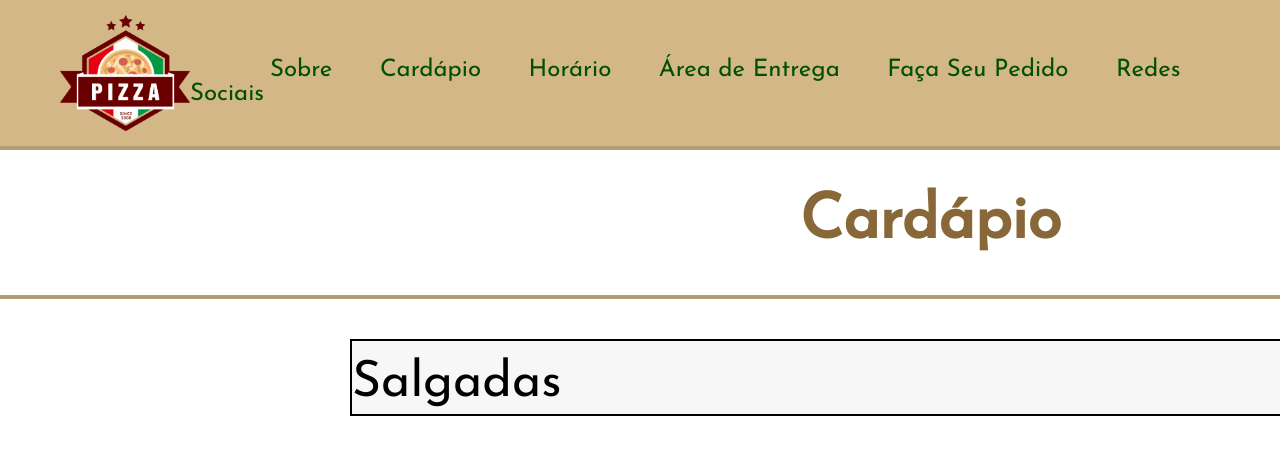
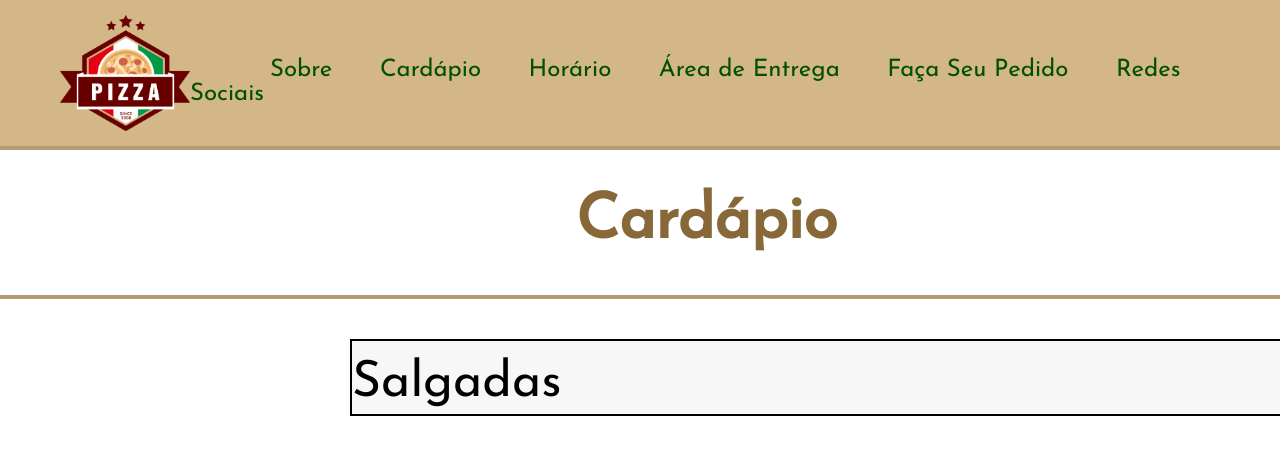
Before and after one commit to Vantoss/Programacao-Web, a PHP site: page /cardapioler.html in a window 1280 px wide. Shown: the top 450 px of the page. Run offline with PHP 8.4, Linux system fonts and the light colour scheme.

Commit message:
Update cardapioler.css

```diff
--- a/cardapioler.css
+++ b/cardapioler.css
@@ -3,7 +3,7 @@
 	border-bottom: 4px solid #B39B72;
 }
 .cardapio{
-	margin: 41px 800px;
+	margin: 41px 45%;
 	font-size: 62px;
 	font-family: 'Josefin Sans', sans-serif;
 	text-decoration: none;
```
